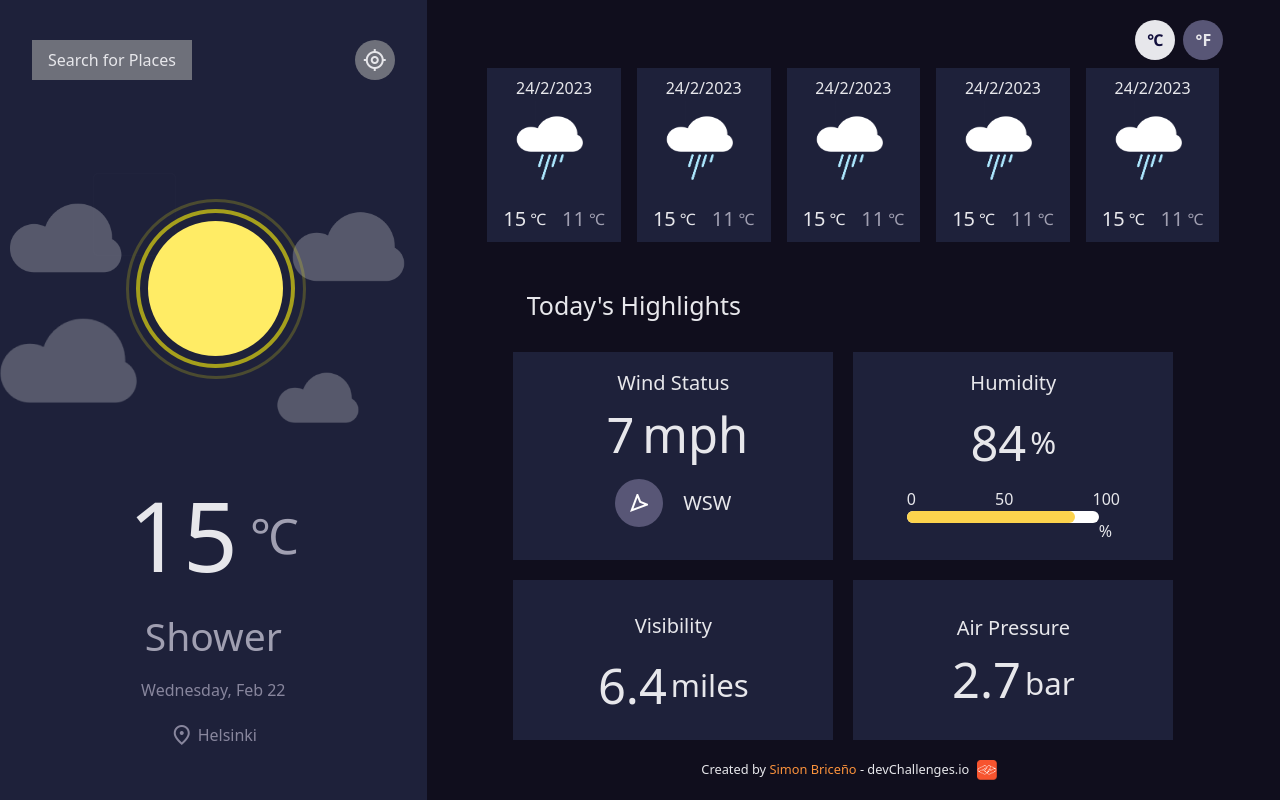
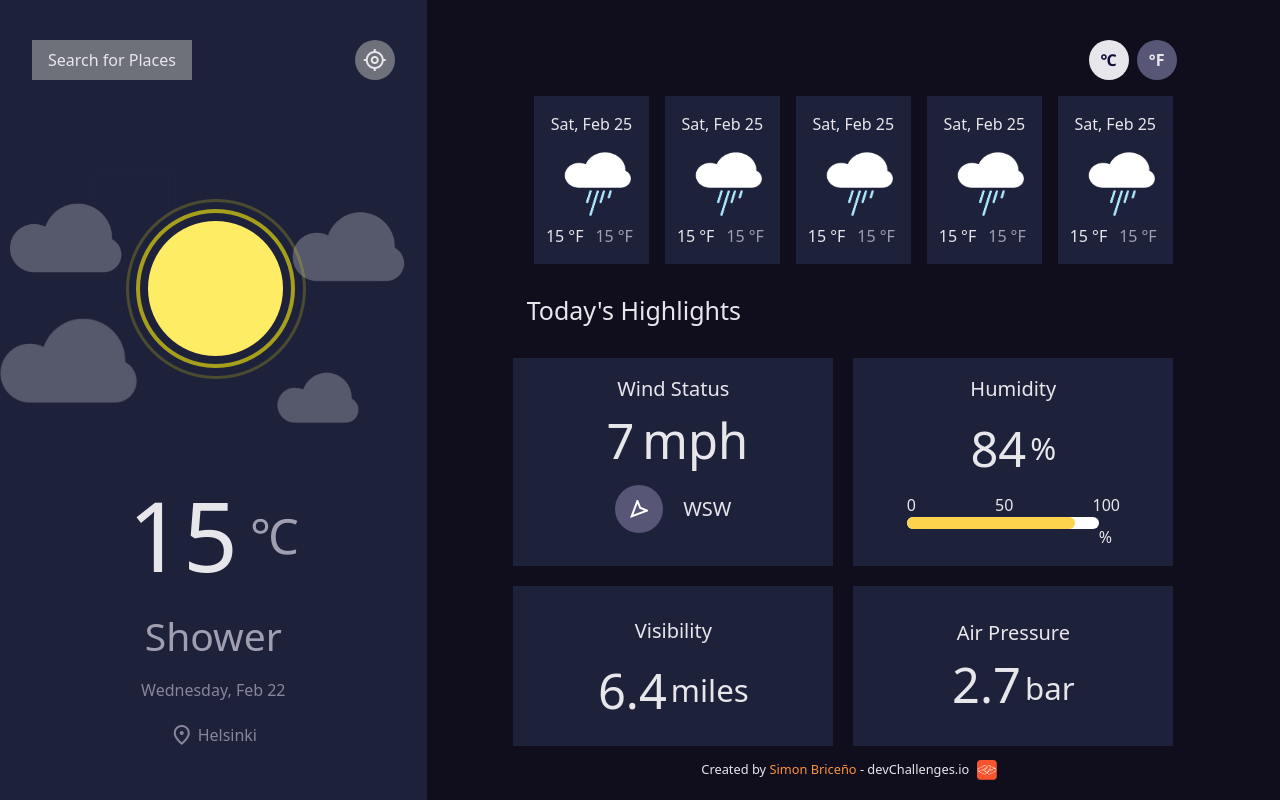
Before and after one commit to SimonBrial/Weather-app, a React (Vite) app: page / in a window 1280 px wide. Built offline with nearby package versions, Linux system fonts and the light colour scheme.

Commit message:
Toda la funcionalidad esta casi totalmente hecha, solo falta realizar las transformaciones de unidades con los botones, crear y configurar el componente de la imagen referente al clima y agregar la funcionalidad de la busqueda por sitios en especificos, es decir, por ciudad y codigo

```diff
--- a/src/components/current_components/DayTemperature.jsx
+++ b/src/components/current_components/DayTemperature.jsx
@@ -4,21 +4,15 @@ import { useWeatherStore } from '../../store/weatherStore';
 const DayTemperature = () => {
 
     const currentUbication = useWeatherStore(state => state.currentUbication);
+    const farenheit = useWeatherStore(state => state.farenheit);
 
     const tempGrados = () => {
-        if (currentUbication == null) {
-            //console.log('Esta vacio el estado --- From: <DayTemperature /> component')
-        } else {
+        if (currentUbication !== null) {
             const kelvin = currentUbication.data.main.temp;
-            //console.log(kelvin)
             const celcius = kelvin - 273.15;
-            //console.log(celcius)
             return celcius.toFixed(2);
         }
     };
-    //
-
-    //
 
     return (
         <div className='mt-10 flex flex-row justify-center'>
--- a/src/components/forescast_components/ForecastCard.jsx
+++ b/src/components/forescast_components/ForecastCard.jsx
@@ -1,20 +1,17 @@
 import React from 'react';
-import { Today } from '../current_components/Today';
+import { useWeatherStore } from '../../store/weatherStore';
+import { ForecastTemp } from './../index';
 
-const ForecastCard = ({ date }) => {
+const ForecastCard = ({ date, maxTemp, minTemp }) => {
+    //const { farenheit } = useWeatherStore(state => state.farenheit)
+
+
     return (
-        <div className='m-2 p-2 bg-BackgroundCards'>
+        <div className='m-2 py-4 px-2 bg-BackgroundCards'>
             <h1 className='text-TemperatureFontcolorDesabled text-lg text-center font-medium'>{date}</h1>
-            <img src='../../src/img/LightRain.png' className='w-20 h-20 ml-2 mb-4' />
+            <img src='../../src/img/LightRain.png' className='w-20 h-20 m-auto' />
             <div className='flex flex-row pt-2'>
-                <div className='flex flex-row justify-center mx-1 px-1'>
-                    <span className='text-xl text-TemperatureFontcolorDesabled'>15</span>
-                    <span className='ml-1 text-lg flex items-center text-TemperatureFontcolorDesabled'>℃</span>
-                </div>
-                <div className='flex flex-row justify-center mx-1 px-1'>
-                    <span className='text-xl text-Temperature'>11</span>
-                    <span className='ml-1 text-lg flex items-center text-Temperature'>℃</span>
-                </div>
+                <ForecastTemp max={maxTemp} min={minTemp}/>
             </div>
         </div>
     )
--- a/src/components/forescast_components/ForecastContainer.jsx
+++ b/src/components/forescast_components/ForecastContainer.jsx
@@ -11,45 +11,45 @@ const ForecastContainer = () => {
             console.log('Esta vaina esta vacia')
         } else {
 
-            const b = dayjs('2023-02-24').format('ddd, MMM D')
-            console.log(b)
-            const options = {
-                year: "2-digit",
-                month: "long",
-                day: "numeric",
-                hour: "numeric",
-                minute: "numeric",
-                second: "numeric",
-                weekday: "long"
+            const data = currentForecast.data.list;
+            const dataShow = data.map((dat) => {
+                const fecha = dat.dt_txt.split(' ').shift();
+                const max = dat.main.temp_max;
+                const min = dat.main.temp_min;
+                const formatDate = dayjs(fecha).format('ddd, MMM D');
+                return [formatDate, max, min];
+            })
+
+            return dataShow
+        }
+    }
+
+    const infoForecast = dateFormating();
+    //console.log(infoForecast)
+
+    return (
+        <div className='pt-2 w-full m-auto flex flex-wrap sm:items-center sm:justify-center'>
+            {
+                (currentForecast == null)
+                    ? <>
+                        <ForecastCard date={'Sat, Feb 25'} />
+                        <ForecastCard date={'Sat, Feb 25'} />
+                        <ForecastCard date={'Sat, Feb 25'} />
+                        <ForecastCard date={'Sat, Feb 25'} />
+                        <ForecastCard date={'Sat, Feb 25'} />
+                    </>
+                    : <>{
+                        infoForecast.map((date, i, arr) => {
+                            if ((i % 7) === 0) {
+                                if (i != 0) {
+                                    return <ForecastCard key={i} date={date[0]} maxTemp={date[1]} minTemp={date[2]} />
+                                }
+                            }
+                        })
+                    }</>
             }
 
-            // HACE FALTA REVISAR MEJOR ESTO
-
-            const data = currentForecast.data.list;
-            //const day = new Date();
-            const dates = [];
-            data.map((elemt) => {
-                const fecha = elemt.dt_txt
-                const formatDate = dayjs(fecha).format('ddd, MMM D')
-                //const formatDate = new Intl.DateTimeFormat('en-US', options).format(day);
-                dates.push(formatDate)
-                console.log(fecha)
-                console.log(formatDate)
-                return dates;
-            })
-        }
-    }
-    const prueba = dateFormating()
-    //console.log(prueba)
-
-    return (
-        <div className='w-full m-auto flex flex-wrap sm:items-center  sm:justify-center'>
-            <ForecastCard date={'24/2/2023'} />
-            <ForecastCard date={'24/2/2023'} />
-            <ForecastCard date={'24/2/2023'} />
-            <ForecastCard date={'24/2/2023'} />
-            <ForecastCard date={'24/2/2023'} />
-        </div>
+        </div >
     )
 };
 
--- /dev/null
+++ b/src/components/forescast_components/ForecastTemp.jsx
@@ -0,0 +1,54 @@
+import React from 'react';
+import { useWeatherStore } from '../../store/weatherStore';
+
+const ForecastTemp = ({ max, min }) => {
+
+    const farenheit = useWeatherStore(state => state.farenheit);
+    const currentForecast = useWeatherStore(state => state.currentForecast);
+
+    const convertion = (temp) => {
+        // La variable "temp" esta en KELVIN, asi que no hay problemas por la conversion
+        if (farenheit) { // farenheit = false
+            const celciusTemp = temp - 273.15;
+            return celciusTemp.toFixed(1);
+        } else { // farenheit = true
+            const farenheitTemp = (temp - 273.15) * (9 / 5) + 32;
+            return farenheitTemp.toFixed(1);
+        }
+    };
+
+    return (
+        <>
+            <div className='flex flex-row justify-center mx-1 '>
+                    {
+                        (currentForecast !== null)
+                        ? <span className='text-lg text-TemperatureFontcolorDesabled'>{convertion(max)}</span>
+                        : <span className='text-lg text-TemperatureFontcolorDesabled'>15</span>
+                    }
+                <span className='ml-1 text-md flex items-center text-TemperatureFontcolorDesabled'>
+                    {
+                        (farenheit)
+                            ? <>℃</>
+                            : <>°F</>
+                    }
+                </span>
+            </div>
+            <div className='flex flex-row justify-center mx-1 px-1'>
+                {
+                    (currentForecast !== null)
+                    ? <span className='text-lg text-Temperature'>{convertion(min)}</span>
+                    : <span className='text-lg text-Temperature'>15</span>
+                }
+                <span className='ml-1 text-md flex items-center text-Temperature'>
+                    {
+                        (farenheit)
+                            ? <>℃</>
+                            : <>°F</>
+                    }
+                </span>
+            </div>
+        </>
+    )
+}
+
+export { ForecastTemp }
--- a/src/components/forescast_components/InfoContainer.jsx
+++ b/src/components/forescast_components/InfoContainer.jsx
@@ -4,7 +4,7 @@ import { Container, Footer, ForecastContainer, UnitsTransform } from '../index';
 const InfoContainer = () => {
     return (
         <div className='p-5 w-full sm:w-2/3 max-[866px]:h-full h-screen flex flex-col m-auto sm:items-center'>
-            <div className='h-1/3 flex flex-col '>
+            <div className='h-1/3 flex flex-col pt-5'>
                 <div className='flex justify-end mr-10 sm:mr-0'>
                     <UnitsTransform />
                 </div>
--- a/src/components/index.jsx
+++ b/src/components/index.jsx
@@ -10,6 +10,7 @@ export { WindStatus } from './forescast_components/WindStatus';
 export { BtnCelcius } from './forescast_components/BtnCelcius';
 export { BtnFarenheit } from './forescast_components/BtnFarenheit';
 export { IconWind } from './forescast_components/IconWind';
+export { ForecastTemp } from './forescast_components/ForecastTemp';
 // ---------------------------------------------------------- //
 export { CurrentLocation } from './current_components/CurrentLocation';
 export { CurrentWeather } from './current_components/CurrentWeather';
```
